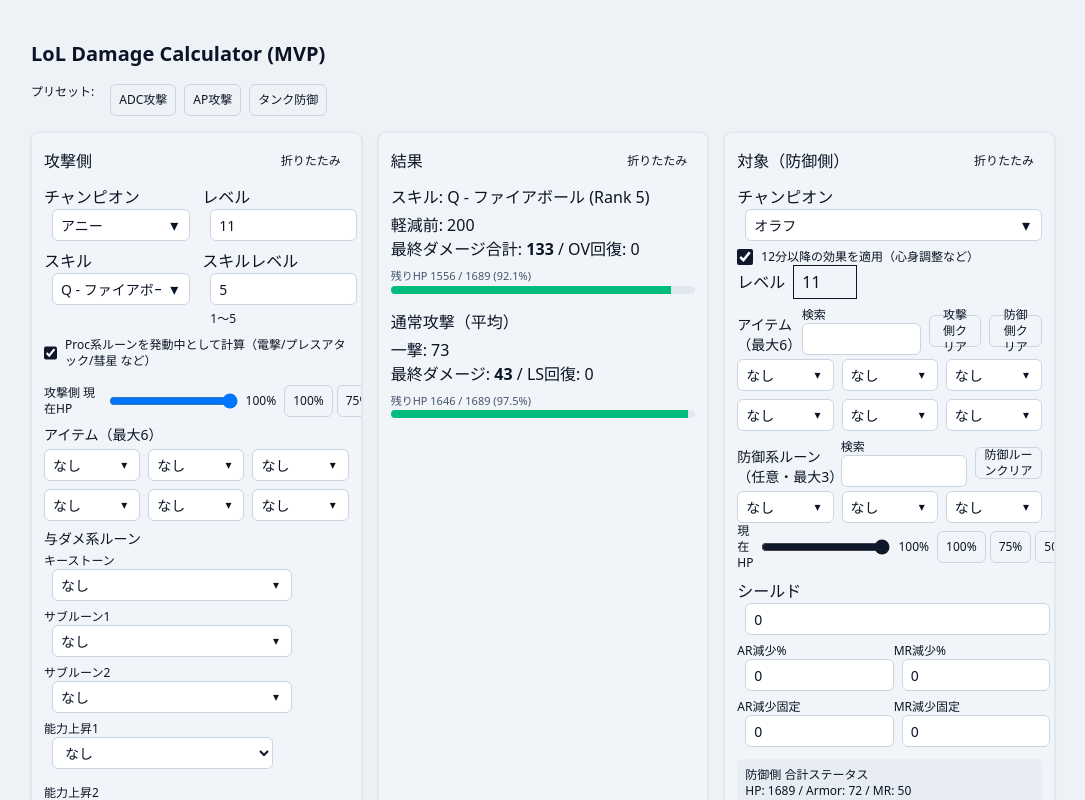
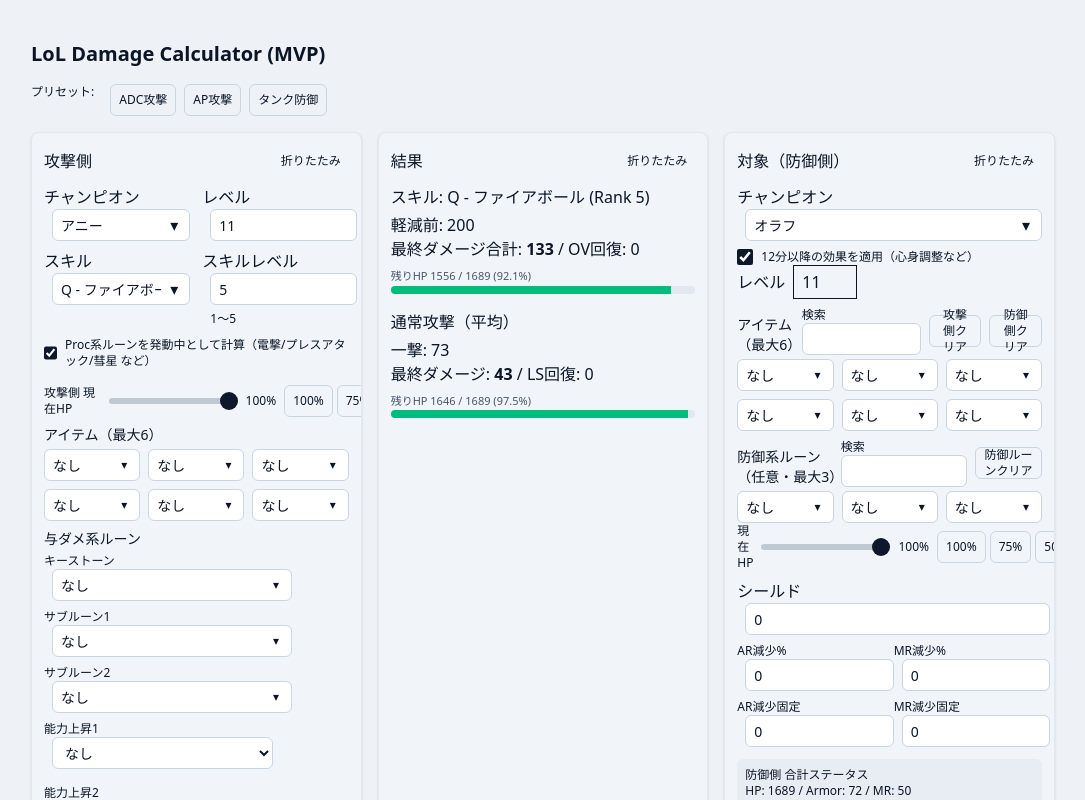
Before and after one commit to Yohei0206/lol-calc, a Next.js app: page / in a window 1280 px wide. Shown: the top 800 px of the page, without its empty margins (97-1182 px from the left). Built offline with nearby package versions, Linux system fonts and the light colour scheme.

Commit message:
fix(ui): make distance slider draggable and styled; pass distanceFactor into combo so HP bar updates

```diff
--- a/app/globals.css
+++ b/app/globals.css
@@ -37,3 +37,36 @@
 button {
   color: inherit;
 }
+/* Improve usability for range inputs */
+input[type="range"] {
+  -webkit-appearance: none;
+  appearance: none;
+}
+input[type="range"]::-webkit-slider-runnable-track {
+  height: 6px;
+  background: rgba(100,116,139,0.35);
+  border-radius: 9999px;
+}
+input[type="range"]::-webkit-slider-thumb {
+  -webkit-appearance: none;
+  appearance: none;
+  margin-top: -6px; /* align thumb to track */
+  width: 18px;
+  height: 18px;
+  background: #0f172a;
+  border-radius: 9999px;
+  cursor: pointer;
+}
+input[type="range"]::-moz-range-track {
+  height: 6px;
+  background: rgba(100,116,139,0.35);
+  border-radius: 9999px;
+}
+input[type="range"]::-moz-range-thumb {
+  width: 18px;
+  height: 18px;
+  background: #0f172a;
+  border: none;
+  border-radius: 9999px;
+  cursor: pointer;
+}
--- a/components/SimpleCalc.tsx
+++ b/components/SimpleCalc.tsx
@@ -459,7 +459,8 @@
           mrReductionPercent: mrRedPct / 100,
           armorReductionFlat: armorRedFlat,
           mrReductionFlat: mrRedFlat,
-        }
+        },
+        skill.damage.distanceBase ? { distanceFactor } : undefined
       ),
     [
       atkStats,
@@ -474,6 +475,7 @@
       skill,
       rank,
       skillIndex,
+  distanceFactor,
     ]
   );
 
@@ -492,7 +494,8 @@
           step={0.01}
           value={distanceFactor}
           onChange={(e) => setDistanceFactor(Number(e.target.value))}
-          className="w-full"
+          onInput={(e) => setDistanceFactor(Number((e.target as HTMLInputElement).value))}
+          className="w-full h-3 cursor-pointer accent-slate-900"
         />
         <div className="text-[11px] text-slate-500">
           {distanceFactor.toFixed(2)}
@@ -545,7 +548,10 @@
 
   const comboBuiltRes = useMemo(() => {
     if (!builtActions.length) return null;
-    return runCombo(builtActions, atkStats, {
+    return runCombo(
+      builtActions,
+      atkStats,
+      {
         armor: tgtBase.armor,
         mr: tgtBase.mr,
         hp: { ...targetHp },
@@ -554,7 +560,10 @@
         mrReductionPercent: mrRedPct / 100,
         armorReductionFlat: armorRedFlat,
         mrReductionFlat: mrRedFlat,
-    });
+      },
+      // 距離係数はビルド済みコンボでも適用（距離スケール持ちアクションが含まれる可能性）
+      { distanceFactor }
+    );
   }, [
     builtActions,
     atkStats,
@@ -566,6 +575,7 @@
     mrRedPct,
     armorRedFlat,
     mrRedFlat,
+    distanceFactor,
   ]);
 
   const dpsInfo = useMemo(() => {
--- a/lib/calc/combo.ts
+++ b/lib/calc/combo.ts
@@ -26,7 +26,8 @@
 export function runCombo(
   actions: ComboAction[],
   attacker: AggregatedStats,
-  target: TargetState
+  target: TargetState,
+  opts?: { distanceFactor?: number }
 ) {
   const timeline: Array<{
     time: number;
@@ -41,7 +42,7 @@
     t += act.castTime;
     // dealt is derivable from timeline; omit local accumulator
     if (act.type === "skill") {
-      const res = calculateSkillHit(act.skill, act.rank, attacker, target);
+      const res = calculateSkillHit(act.skill, act.rank, attacker, target, opts);
       // Instant portion first with shield absorption
       let instant = res.final - (res.breakdown.dotFinal ?? 0);
       if (shield > 0) {
```
Lines whose indentation alone changed are shown as unchanged.
